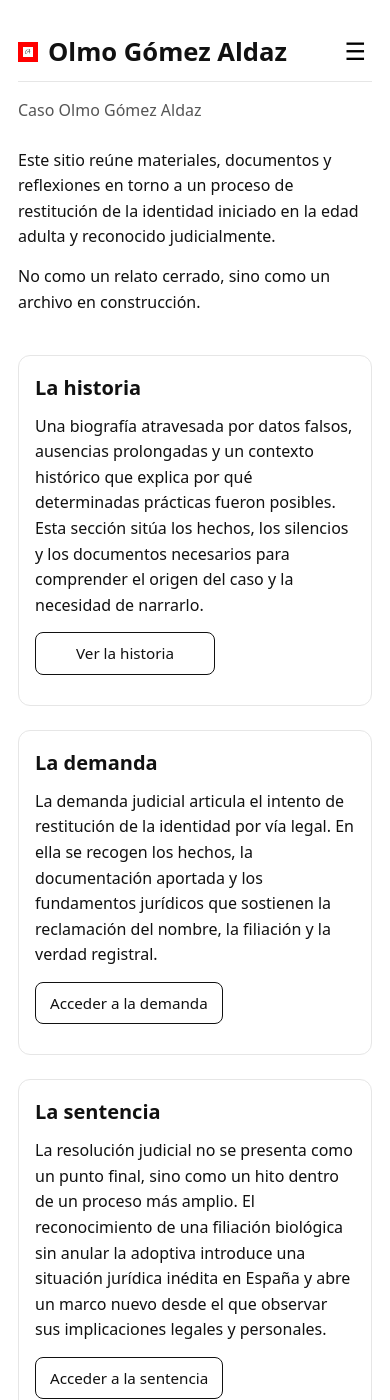
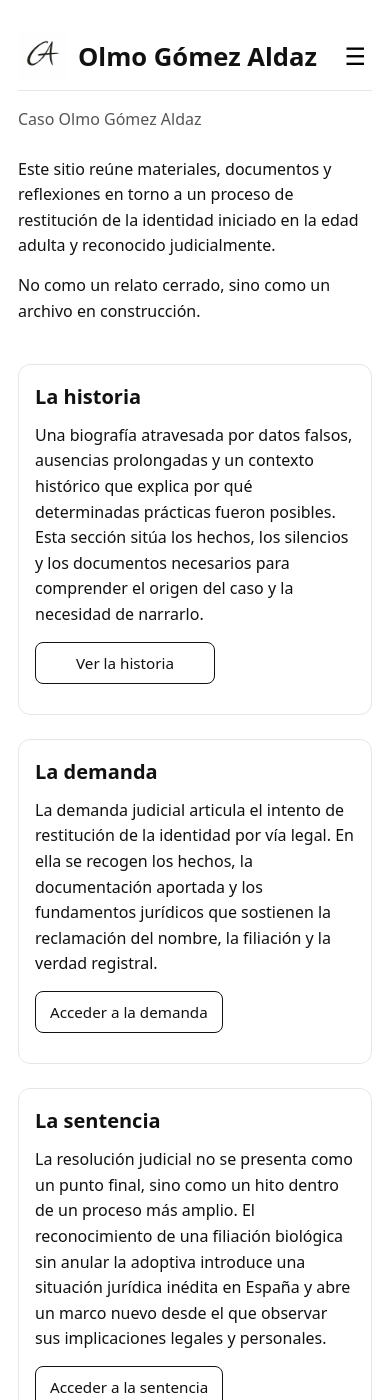
Before and after one commit to olmogaldaz/olmogaldaz.github.io, a Jekyll site: the page built from index.html, in a window 390 px wide and 1400 px high. Built offline with Jekyll 4.4.1, drawn with Linux system fonts in a browser that asks for light colours.

Commit message:
Update style.css

```diff
--- a/css/style.css
+++ b/css/style.css
@@ -279,8 +279,7 @@ nav a.active{
   }
 
   .site-title .logo-ga {
-    height: 20px;
-      border: 5px solid red;
+    height: 50px;
   }
 
   header h1{
```
